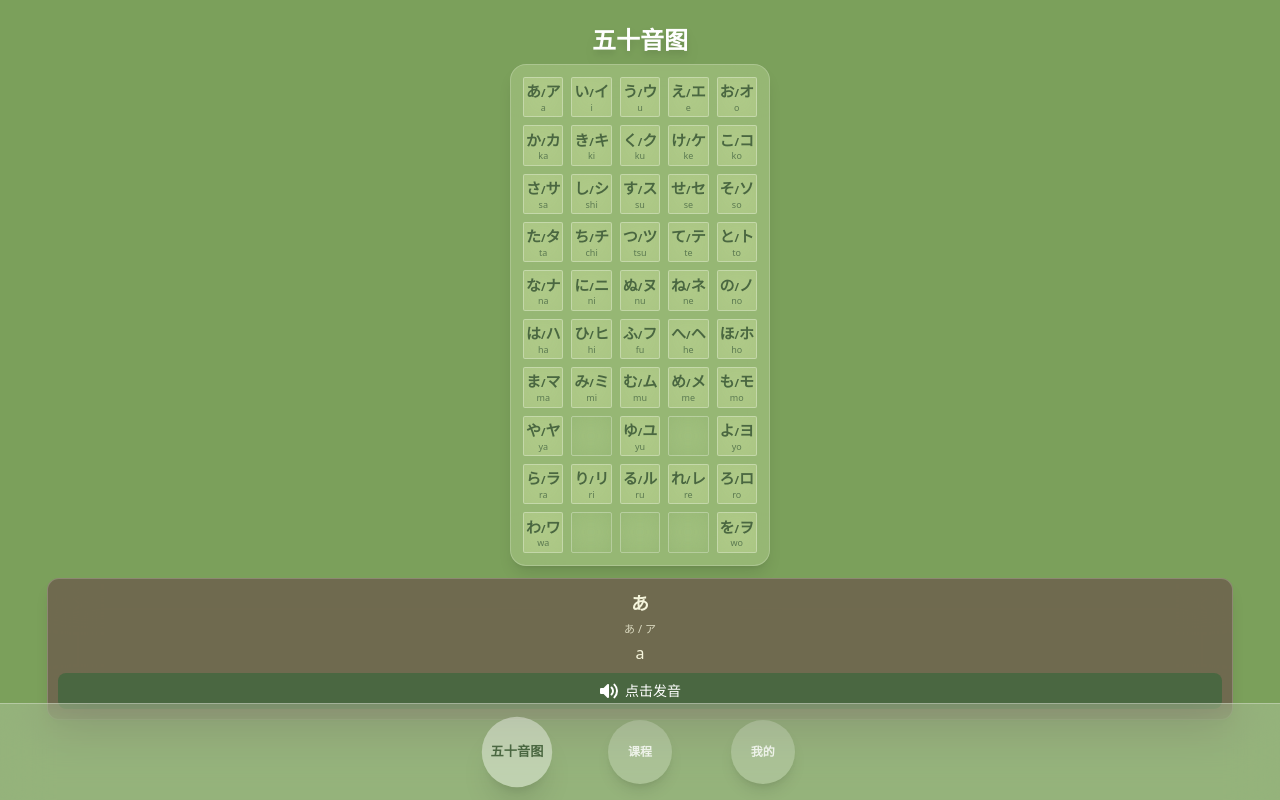
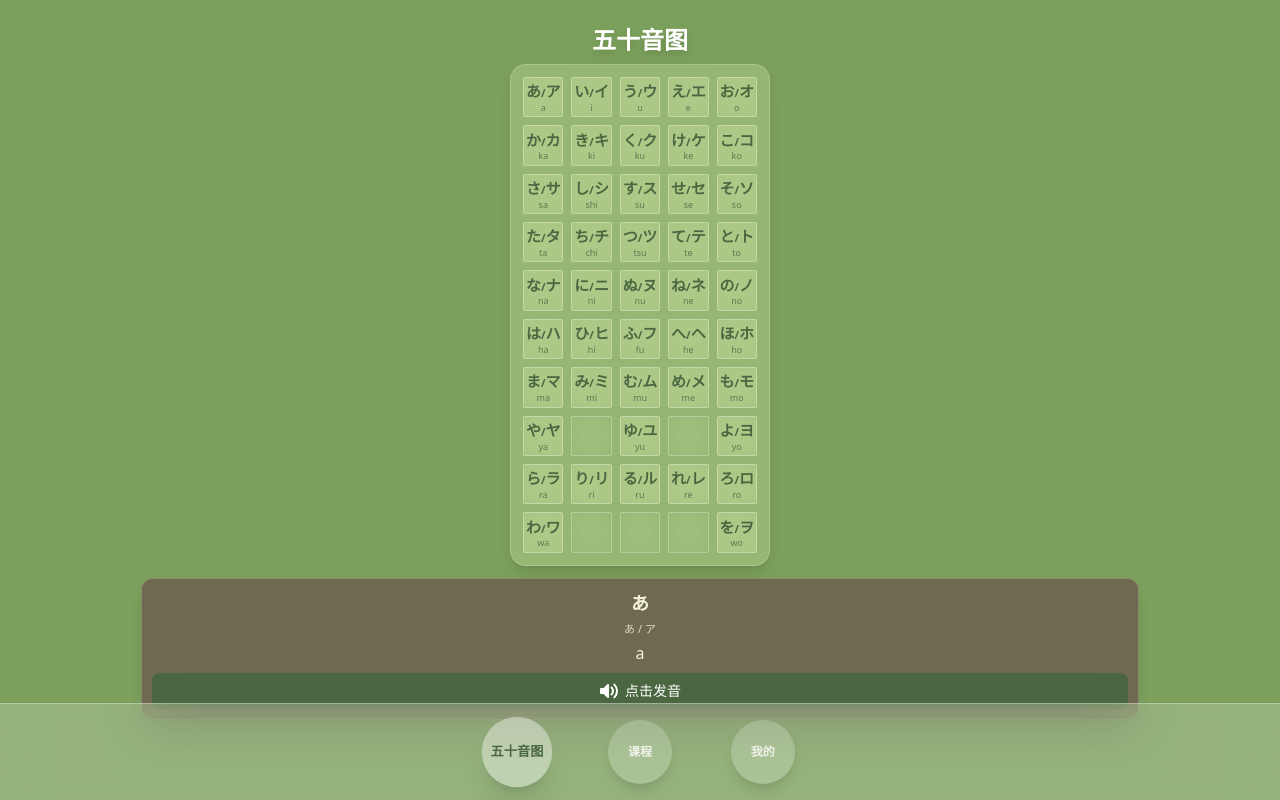
Before and after one commit to chen205518/jp-app-source, a Vue app: page /#/home in a window 1280 px wide. Built offline with nearby package versions, Linux system fonts and the light colour scheme.

Commit message:
narrow down the info box width

```diff
--- a/src/pages/HomePage.vue
+++ b/src/pages/HomePage.vue
@@ -185,7 +185,7 @@ const speakJapanese = (text: string) => {
       </div>
 
       <div class="shrink-0">
-        <div class="bg-[#6D5D4D]/80 backdrop-blur-xl rounded-xl shadow-lg p-2.5 text-center border border-white/20 max-w-[95%] mx-auto">
+        <div class="bg-[#6D5D4D]/80 backdrop-blur-xl rounded-xl shadow-lg p-2.5 text-center border border-white/20 max-w-[80%] mx-auto">
           <div class="text-lg font-bold text-[#F5F5DC] mb-1">
             {{ selectedChar?.hiragana || selectedChar?.katakana }}
           </div>
```
